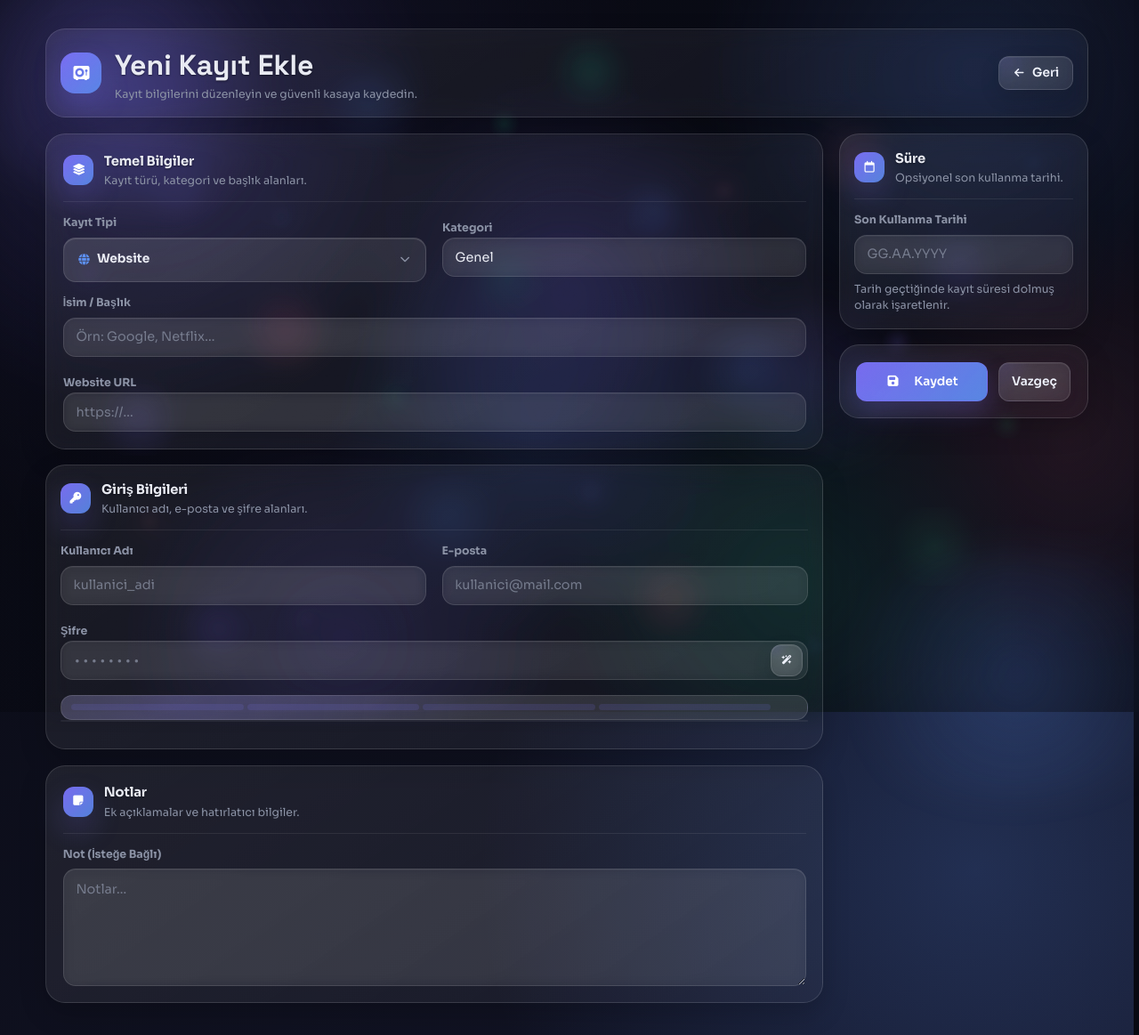
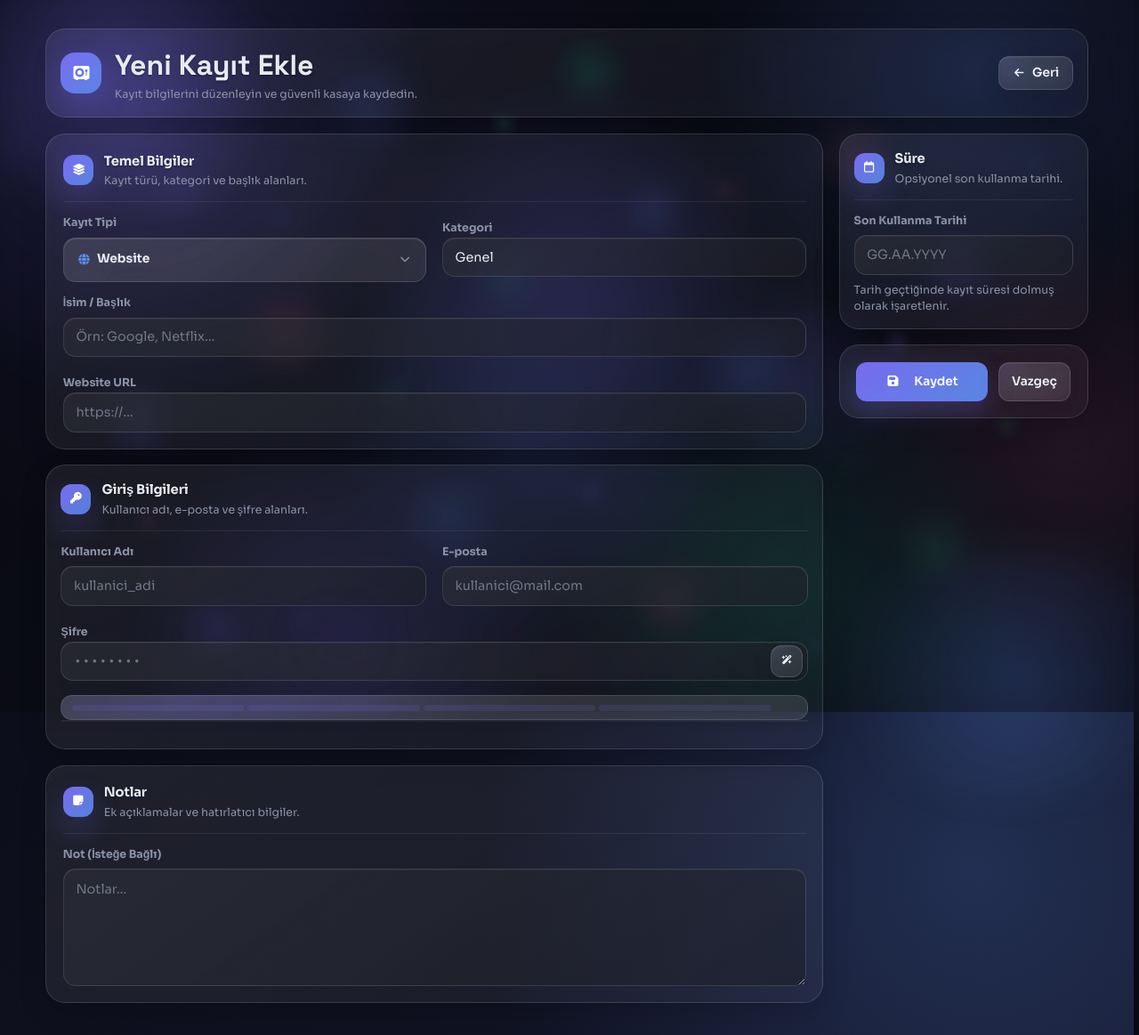
Before and after one commit to salvetum/SifreKasam, a Flask app: page /ekle in a window 1280 px wide. Shown: the whole page at 89% size. Run offline with Flask 3, Linux system fonts and the light colour scheme; the visitor is signed in with stand-in values (Sample User, id 1); some libraries are stand-ins or nearby versions.

Commit message:
fix(v4.2): form kapsaminda girdiler flat-cam sisteme gecti — kompozitor artefakt sinifi emekliye ayrildi
Dort turluk backdrop-filter savasinin sonucu: panel arkasi neredeyse duz oldugundan girdilerdeki gercek blur gorsel katki saglamiyor ama kompozitorun en kirilgan yolu (opaklik/transform/kirpma animasyonlarinda ton sicramasi, 1px cizgiler, border kaybi) surekli tetikleniyordu. vault-form-grid kapsamindaki .kasa-field'lerde backdrop-filter:none + token tabanli opak-vari zemin (koyu/acik tema varyantli) — gorunum ayni, hata sinifi yok. Ayrica clip'e translateZ(0) ile stabil raster katmani; onceki contain:paint kaldirildi (alt cizgi/border kaybi artefaktlarinin son tetikleyicisi oydu). Dogrulama: faz0-v2 0 hata, saglik senaryolari yesil. Cache: vault-form.css v78, sw assets-v143.

```diff
--- a/flask_app/static/vault-form.css
+++ b/flask_app/static/vault-form.css
@@ -208,9 +208,9 @@
 .kasa-collapsible > .kasa-field-clip {
     min-height: 0;
     overflow: hidden;
-    /* Boyama yalnizca clip icinde: cam yeniden ornekleme maliyeti
-       cokme boyunca sabit kalir, son karede kasma olmaz. */
-    contain: layout paint style;
+    /* Kendi raster katmanı: kırpma kenarlarında 1px çizgi/artefakt
+       oluşmasını ve bitişik camların yeniden örneklenmesini engeller. */
+    transform: translateZ(0);
 }
 /* Bölüm seviyesindekiler (.vault-form-panel) zaten grid; kendi
    padding'leri çökerken de küçülsün diye clip padding'i üstlenir. */
@@ -456,8 +456,29 @@
     border-radius: var(--radius-sm) !important;
     color: var(--text) !important;
     box-shadow: inset 0 1px 0 rgba(255,255,255,0.05) !important;
-    backdrop-filter: var(--glass-blur-sm);
-    -webkit-backdrop-filter: var(--glass-blur-sm);
+}
+
+/* ── FORM KAPSAMI: girdilerde gerçek cam örnekleme YOK ─────────────
+   Panellerin arka planı neredeyse düz olduğu için blur görsel olarak
+   kayıpsız; buna karşılık backdrop-filter, kompozitörün en kırılgan
+   özelliği (opaklık/transform/kırpma animasyonlarında ton sıçraması,
+       ara çizgiler, border kaybı). Form kapsamında bilinçli olarak
+   flat + opak-vari zemin kullanılır — görünüm aynı, hata sınıfı yok. */
+.vault-form-grid .kasa-field {
+    backdrop-filter: none !important;
+    -webkit-backdrop-filter: none !important;
+    background:
+        linear-gradient(145deg,
+            rgba(255,255,255, calc(var(--glass-veil-scale) * 0.085)),
+            rgba(255,255,255, calc(var(--glass-veil-scale) * 0.045))),
+        rgba(11,13,24, calc(0.30 + var(--glass-veil-scale) * 0.22)) !important;
+}
+[data-bs-theme="light"] .vault-form-grid .kasa-field {
+    background:
+        linear-gradient(145deg,
+            rgba(255,255,255, calc(var(--glass-veil-scale) * 0.60)),
+            rgba(255,255,255, calc(var(--glass-veil-scale) * 0.40))),
+        rgba(244,246,252, calc(0.55 + var(--glass-veil-scale) * 0.20)) !important;
 }
 
 .kasa-field:focus {
--- a/flask_app/templates/base.html
+++ b/flask_app/templates/base.html
@@ -29,7 +29,7 @@
     <!-- Our Custom CSS -->
     <link href="{{ url_for('static', filename='tokens.css') }}?v=70" rel="stylesheet">
     <link href="{{ url_for('static', filename='base.css') }}?v=75" rel="stylesheet">
-    <link href="{{ url_for('static', filename='vault-form.css') }}?v=77" rel="stylesheet">
+    <link href="{{ url_for('static', filename='vault-form.css') }}?v=78" rel="stylesheet">
     <link href="{{ url_for('static', filename='utilities.css') }}?v=69" rel="stylesheet">
     <link href="{{ url_for('static', filename='buttons.css') }}?v=72" rel="stylesheet">
     <link href="{{ url_for('static', filename='cards.css') }}?v=69" rel="stylesheet">
--- a/flask_app/templates/sw.js
+++ b/flask_app/templates/sw.js
@@ -1,4 +1,4 @@
-const CACHE = 'kasa-v{{ APP_VERSION }}-assets-v142';
+const CACHE = 'kasa-v{{ APP_VERSION }}-assets-v143';
 const BG_URL_PREFIX = '/api/background/';
 const ASSETS = [
   '{{ url_for("static", filename="tokens.css") }}',
```
